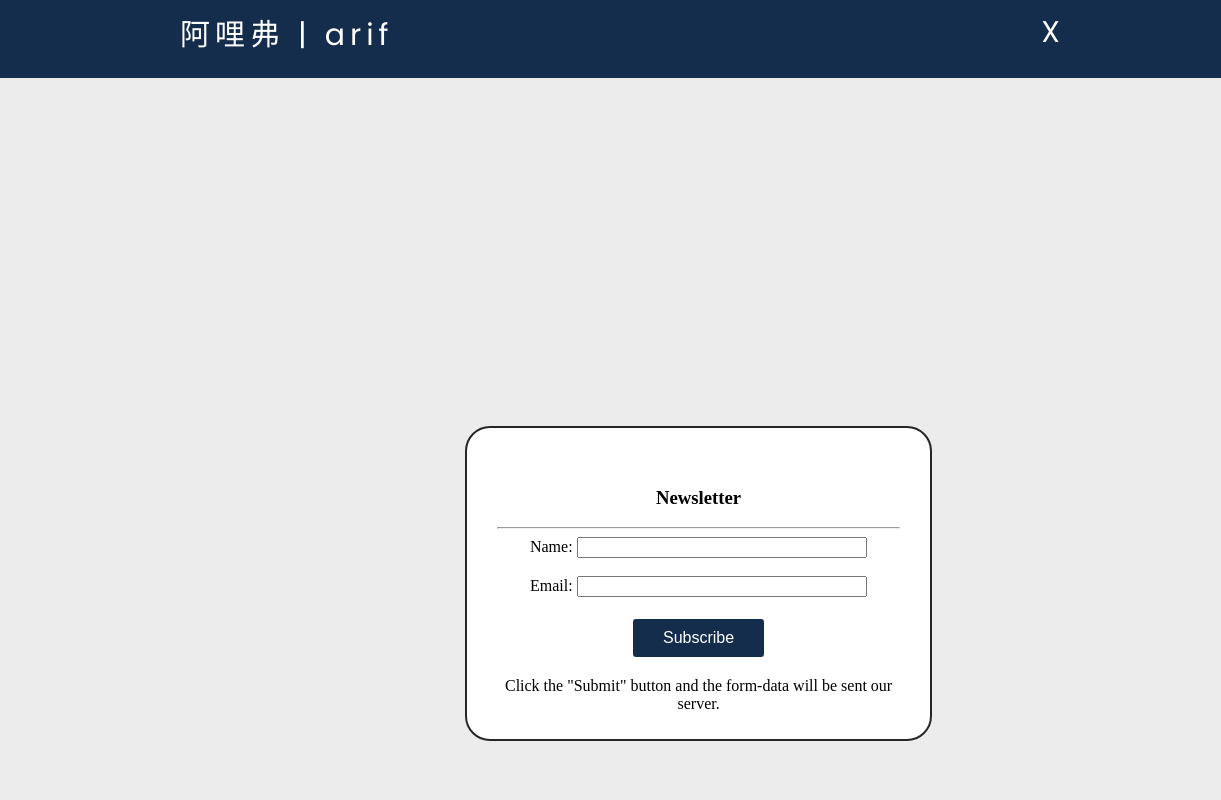
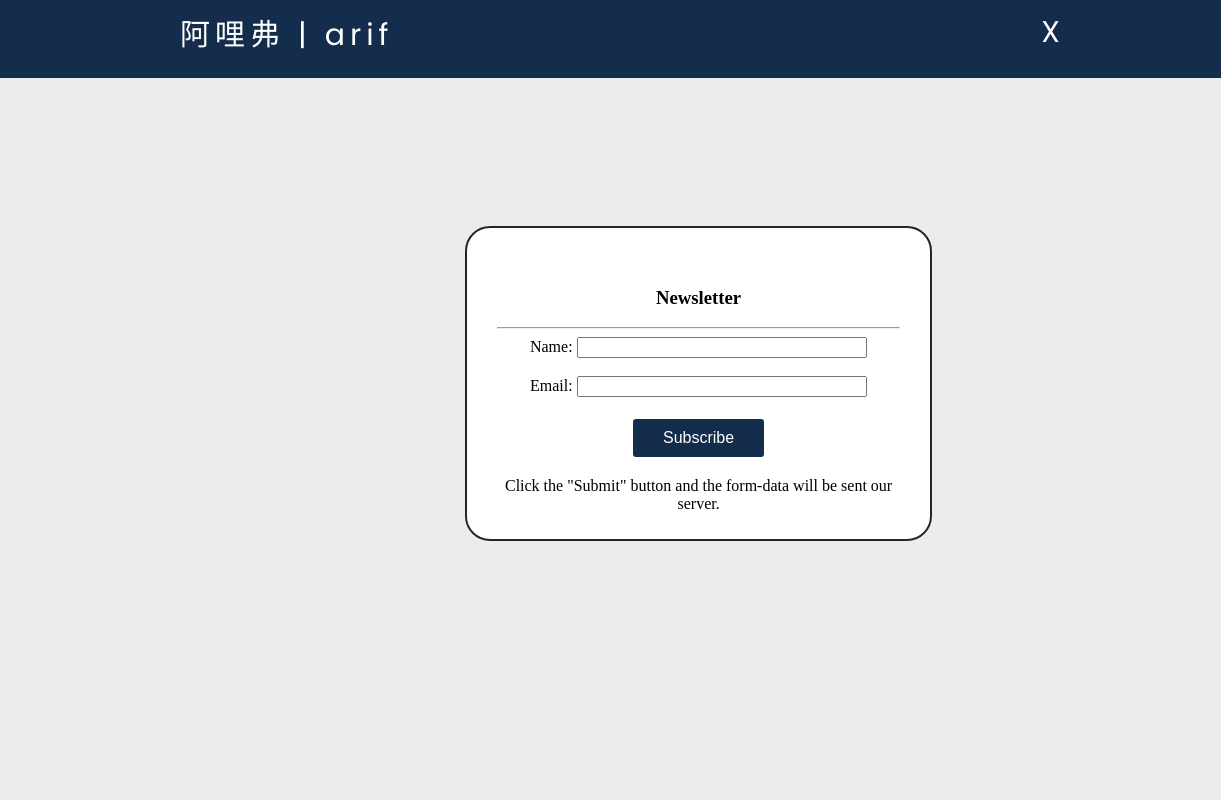
Before and after one commit to psakurai/web-sch-proj, a plain HTML site: page assignment-1/v2/newsletter.html in a window 1280 px wide. Shown: the top 800 px of the page, 0-1221 px from the left. Drawn offline with Linux system fonts and the light colour scheme; a web font is replaced by a local one.

Commit message:
Update style2.css

```diff
--- a/assignment-1/assets/css/style2.css
+++ b/assignment-1/assets/css/style2.css
@@ -79,7 +79,7 @@ body {
   grid-column-end: 2;
 }
 .box {
-  margin: 300px 20px 300px 20px;
+  margin: 100px 20px 300px 20px;
   padding: 40px 30px 10px 30px;
   background-color: white;
   border-radius: 25px;
```
